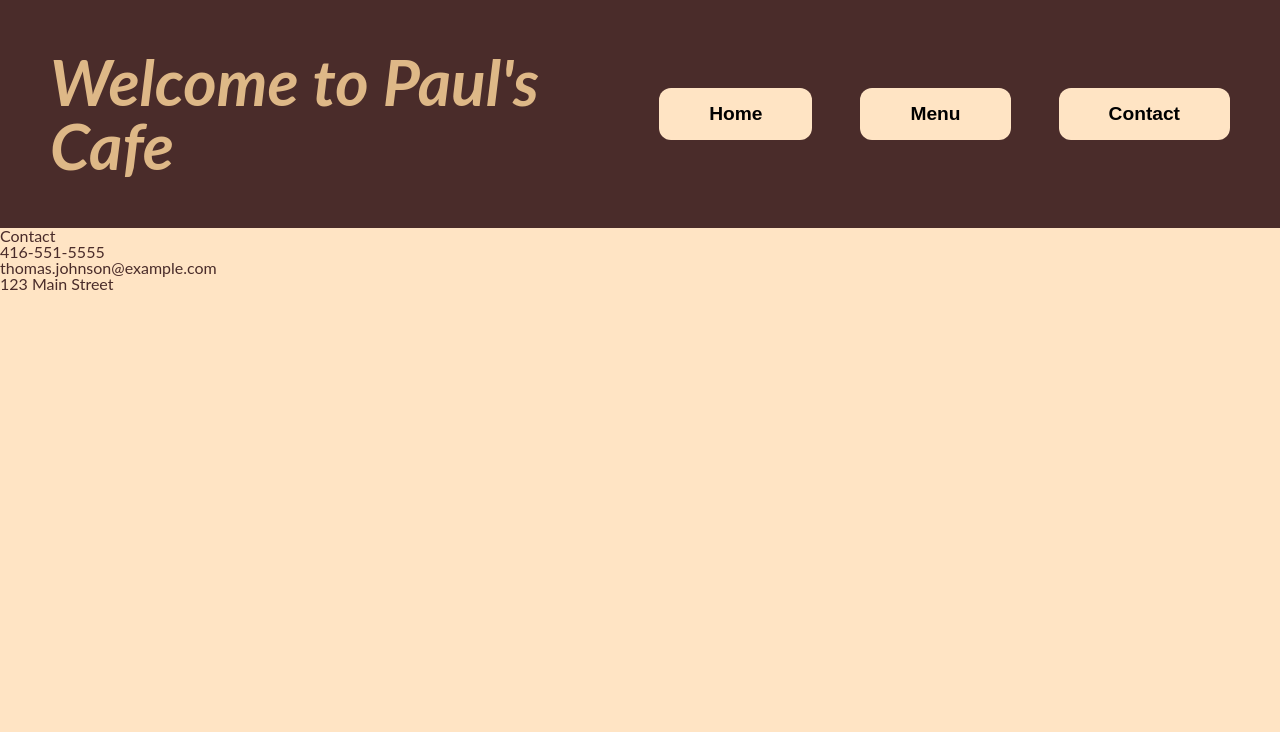
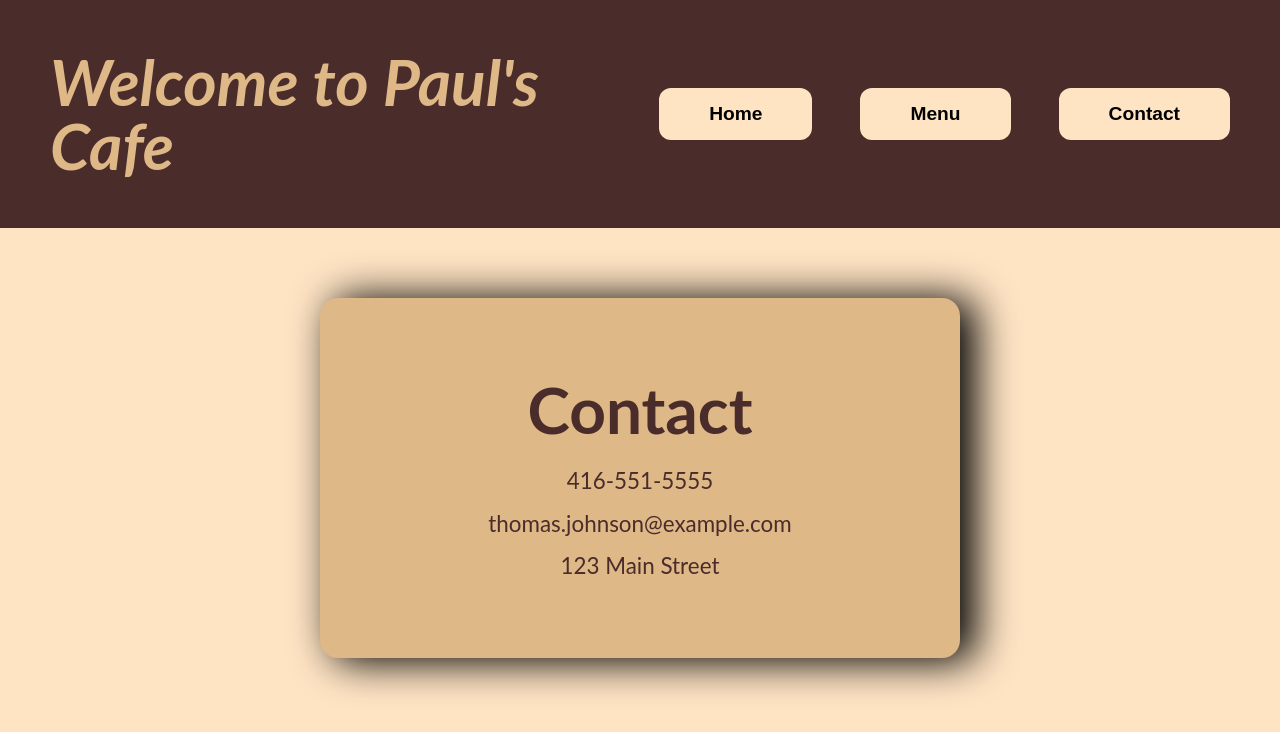
Before and after one commit to parthiv-2006/Restaurant-Page, a website built with webpack: page src/template.html in a window 1280 px wide. Both pictures are taken after a click on the button "Contact". Built offline with nearby package versions, Linux system fonts and the light colour scheme.

Commit message:
Add styling for contact page

```diff
--- a/src/style.css
+++ b/src/style.css
@@ -140,3 +140,31 @@ button:active {
 }
 
 /* Styling for Contact Section */
+.contact {
+    display:flex;
+    flex-direction: column;
+    align-items: center;
+    justify-content: center;
+    width: 50%;
+    min-height: 40vh;
+    border-radius: 18px;
+    background-color: burlywood;
+    margin: auto;
+    margin-top: 70px;
+    box-shadow: 14px 2px 40px 2px  black;
+    padding: 20px 0;
+}
+
+.contact h1 {
+    font-size: 4rem;
+    font-weight: bold;
+    margin-bottom: 28px;
+}
+
+.contact .contact-list {
+    display: flex;
+    flex-direction: column;
+    align-items: center;
+    gap: 20px;
+    font-size: 1.4rem;
+}
```
